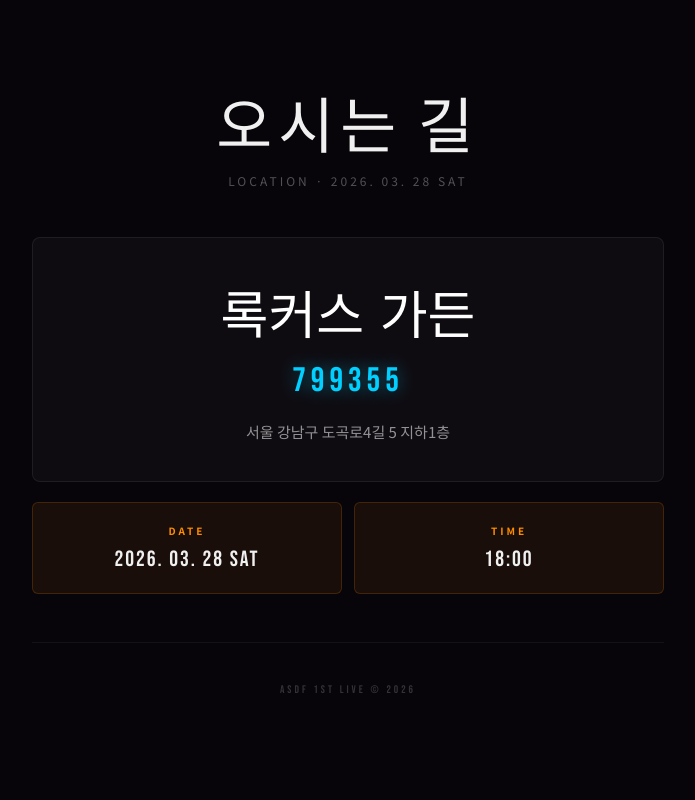
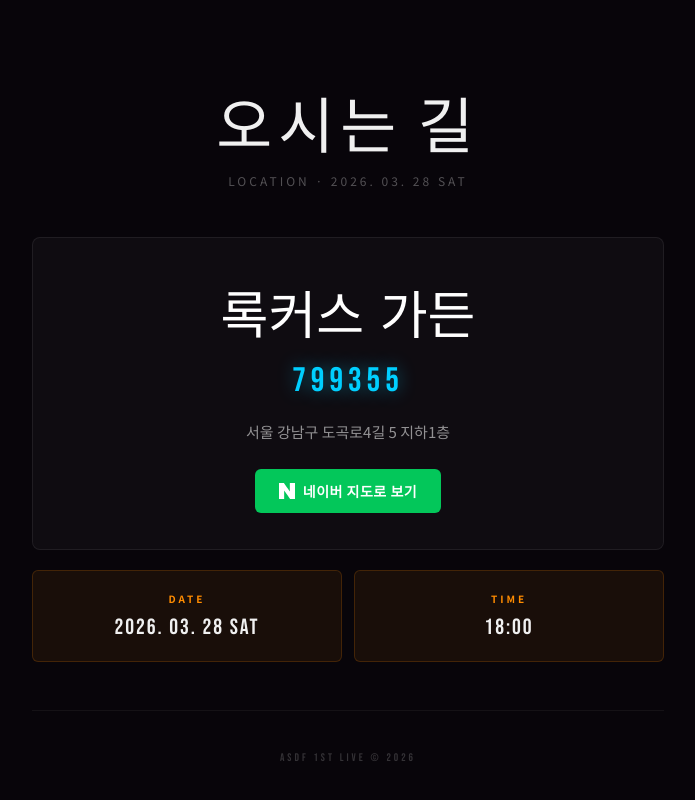
Before and after one commit to hsolemio-lee/ASDF, a React (Vite) app: page / in a window 1280 px wide. Shown: the part 2498-3298 px from the top of the page, without its empty margins (292-987 px from the left). Built offline with nearby package versions, Linux system fonts and the light colour scheme.

Commit message:
Add Naver Maps link button to Venue section
Search query: '서울 강남구 도곡로4길 5 록커스가든' opens in new tab.
Styled with Naver green (#03C75A) and the official N logo SVG,
with hover lift/brightness transition.

https://claude.ai/code/session_01XWRFH1xtZ88Dv5ey24KMqt

```diff
--- a/src/components/Venue.jsx
+++ b/src/components/Venue.jsx
@@ -2,6 +2,10 @@ import { concert } from '../data'
 import { useInView } from '../hooks/useInView'
 
 const E = 'cubic-bezier(0.22, 1, 0.36, 1)'
+
+const MAP_URL =
+  'https://map.naver.com/v5/search/' +
+  encodeURIComponent('서울 강남구 도곡로4길 5 록커스가든')
 
 export default function Venue() {
   const [titleRef, titleIn] = useInView()
@@ -21,7 +25,7 @@ export default function Venue() {
           className="section-eyebrow"
           style={titleIn ? { animation: `fadeInUp 0.8s ${E} 0ms both` } : {}}
         >
-          {'\uc624\uc2dc\ub294 \uae38'}
+          오시는 길
         </div>
         <div
           className="section-sub"
@@ -74,10 +78,47 @@ export default function Venue() {
             fontSize: 15,
             color: 'rgba(255,255,255,0.55)',
             lineHeight: 1.7,
+            marginBottom: 24,
           }}
         >
           {concert.address}
         </div>
+
+        {/* Naver Map button */}
+        <a
+          href={MAP_URL}
+          target="_blank"
+          rel="noopener noreferrer"
+          style={{
+            display: 'inline-flex',
+            alignItems: 'center',
+            gap: 8,
+            padding: '12px 24px',
+            background: '#03C75A',
+            color: '#FFFFFF',
+            fontFamily: "'Noto Sans KR', sans-serif",
+            fontWeight: 700,
+            fontSize: 14,
+            letterSpacing: '0.5px',
+            borderRadius: 6,
+            textDecoration: 'none',
+            transition: 'filter 0.2s, transform 0.15s',
+          }}
+          onMouseEnter={e => {
+            e.currentTarget.style.filter = 'brightness(1.15)'
+            e.currentTarget.style.transform = 'translateY(-2px)'
+          }}
+          onMouseLeave={e => {
+            e.currentTarget.style.filter = 'brightness(1)'
+            e.currentTarget.style.transform = 'translateY(0)'
+          }}
+        >
+          {/* Naver N icon SVG */}
+          <svg width="16" height="16" viewBox="0 0 24 24" fill="white" aria-hidden="true">
+            <path d="M16.273 12.845L7.376 0H0v24h7.727V11.155L16.624 24H24V0h-7.727z"/>
+          </svg>
+          네이버 지도로 보기
+        </a>
       </div>
 
       {/* Date / Time grid */}
```
